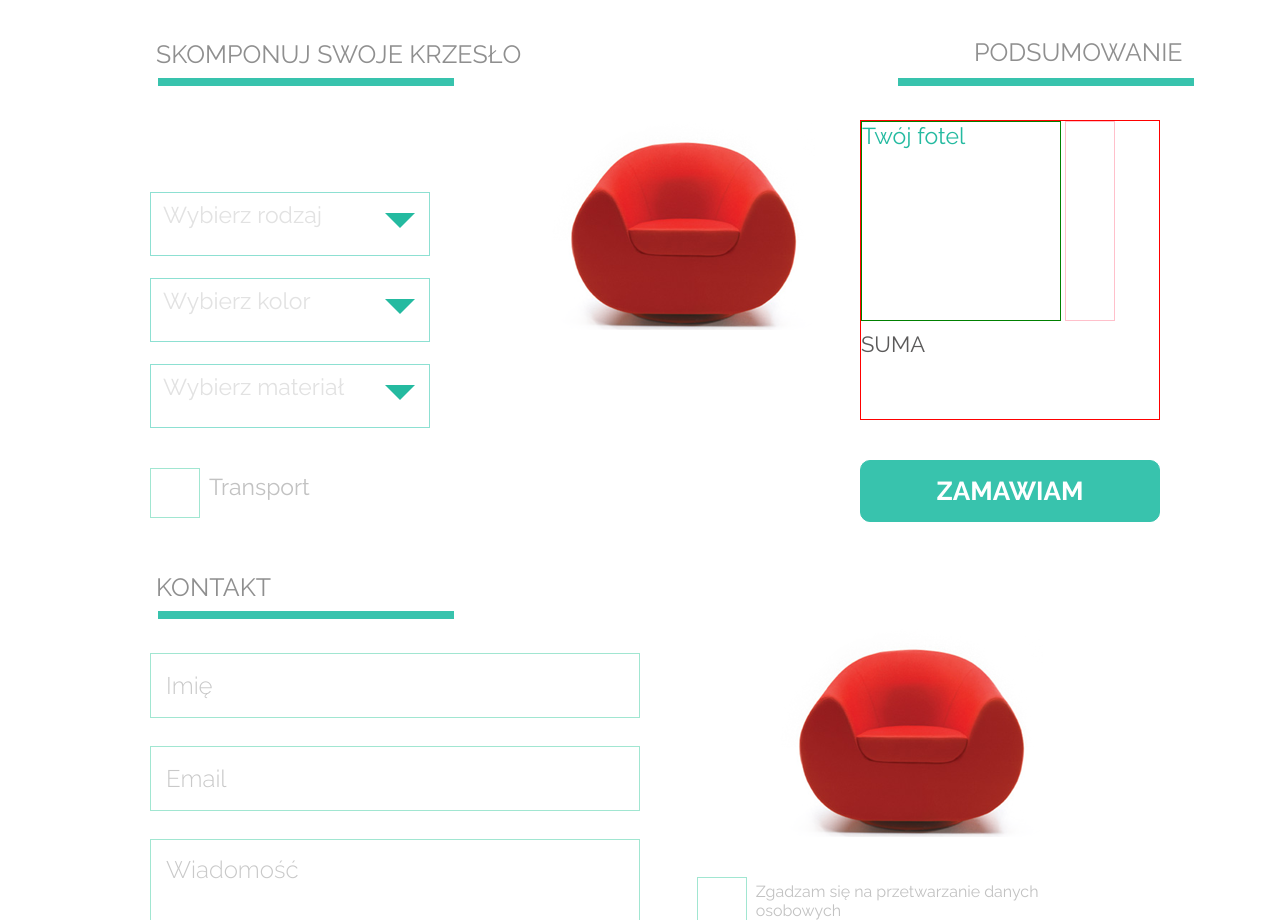
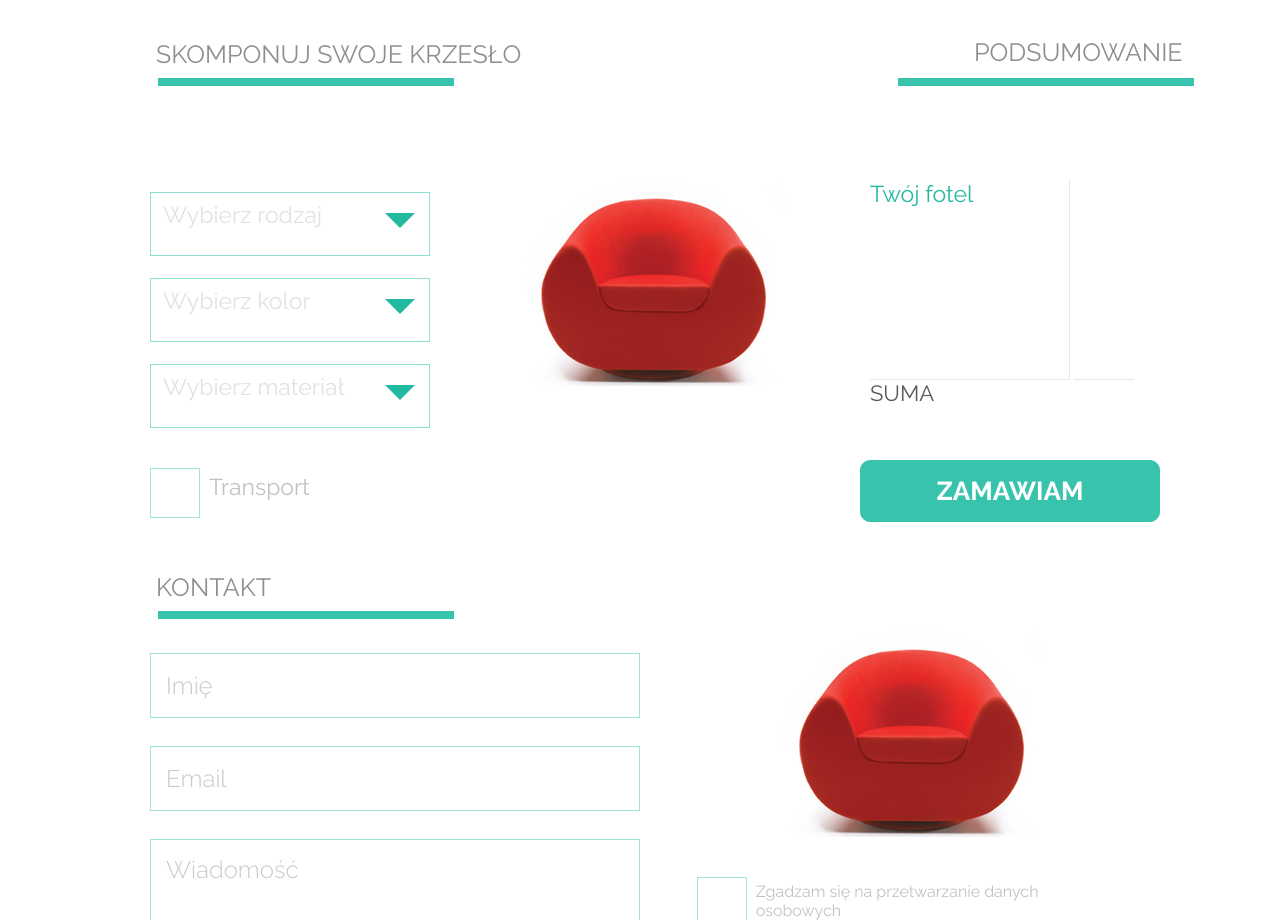
Before and after one commit to PaulaBarszcz/SitOnChair-workshop, a plain HTML site: page index.html in a window 1280 px wide. Shown: the part 1620-2540 px from the top of the page. Drawn offline with Linux system fonts and the light colour scheme.

Commit message:
Visual side of calculator finished (no RWD)

```diff
--- a/index.html
+++ b/index.html
@@ -285,7 +285,7 @@
                 </div><!--e: row flex-->
             </form>
         </div><!--e: container -->
-    </section><!--e: section-contact -->
+    </section><!--e: section-application -->
 
 
 
--- a/scss/partials/_calculator.scss
+++ b/scss/partials/_calculator.scss
@@ -1,5 +1,3 @@
-
-
 
 .form-application {
     margin-top:50px;
@@ -19,10 +17,6 @@
     color: #e2e2e2;
 
 }
-
-
-
-
 
 .checkbox-application {
     position: relative;
@@ -76,9 +70,6 @@
 
 }
 
-
-
-
 .image_part {
     display: flex;
     img{
@@ -89,23 +80,11 @@
 
 
 
-
-/*.application .green_bell {
-  background-color: #24baa0;
-  width: 200px;
-  height: 6px;
-  display: inline-block;
-  margin: 5px 0 5px 0;
-}*/
-
 .summary_panel {
-
     background-color: white;
-  border: 1px solid red;
     width:300px;
     height: 300px;
-  //padding:10px;
-
+    padding:10px;
 
 }
 
@@ -127,24 +106,25 @@
 .application {
 
     .panel_left {
+        margin-top: 50px;
         display: inline-block;
         width: 200px;
+        height: 200px;
         vertical-align: top;
-      //padding-bottom:10px;
-      border:1px solid green;
-      height: 200px;
+        border-bottom: 1px solid #e7e7e7;
+        border-right: 1px solid #e7e7e7;
+
     }
 
     .panel_right {
+        margin-top: 50px;
         display: inline-block;
-      width: 50px;
-      border-left:1px solid #e7e7e7;
+        width: 60px;
+        height: 200px;
         text-align: right;
         vertical-align: top;
-      //padding-bottom:10px;
-      border-bottom:1px solid #e7e7e7;
-      height: 200px;
-      border:1px solid pink;
+        border-bottom: 1px solid #e7e7e7;
+
     }
 
     .panel_left h4 , .panel_right h4{
@@ -168,17 +148,16 @@
     .sum_label{
         display: inline-block;
         width: 185px;
-      margin-top: 10px;
+        //margin-top: 10px;
         font-size: 22px;
         color: #5b5a5a;
     }
 
     .sum {
         display: inline-block;
-      width: 300px;
-      height: 70px;
+        width: 270px;
+        height: 60px;
         text-align: right;
-      margin-top: 10px;
         font-size: 22px;
         color: #24baa0;
     }
@@ -234,9 +213,7 @@
         flex-direction: column;
     }
     .flex-center {
-        display: flex;
-        justify-content: center;
-        flex-direction: column;
+
     }
     .flex-right {
         display: flex;
@@ -369,7 +346,6 @@
     .form-center {
         display: flex;
         justify-content: center;
-
     }
 
     .form-right {
@@ -393,15 +369,12 @@
 
 
 .application-img {
-
     display: flex;
     justify-content: center;
     height: 210px;
     width: 300px;
     background: url(../images/red_chair.png) center top no-repeat;
-    /*margin-top: -26px;*/
-   /* position: absolute;
-    top: 84px;
-    left: 293px;*/
-
+    position: absolute;
+    top: 56px;
+    left: 384px;
 }
```
Also changed, not shown: css/style.css. Lines whose indentation alone changed are shown as unchanged.
